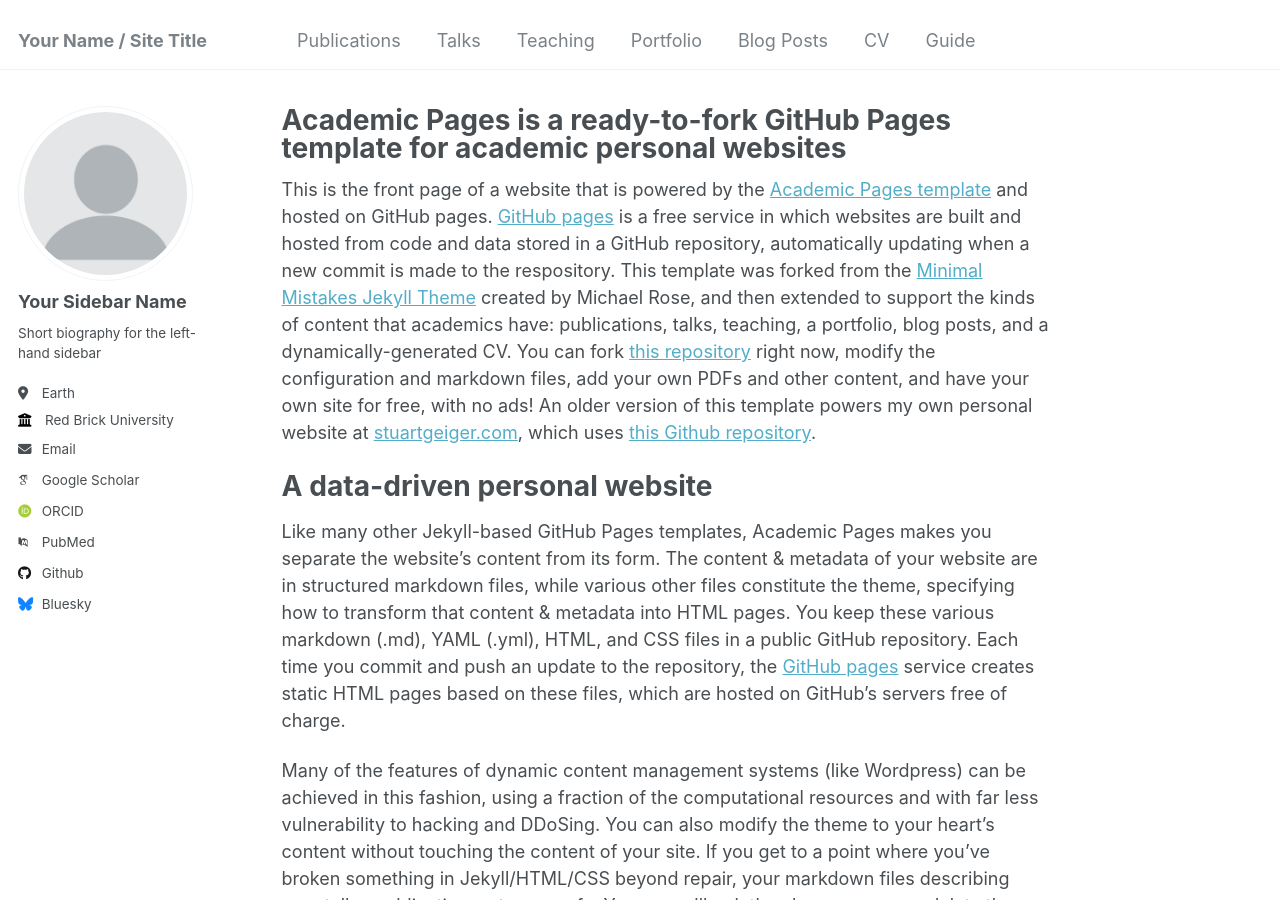
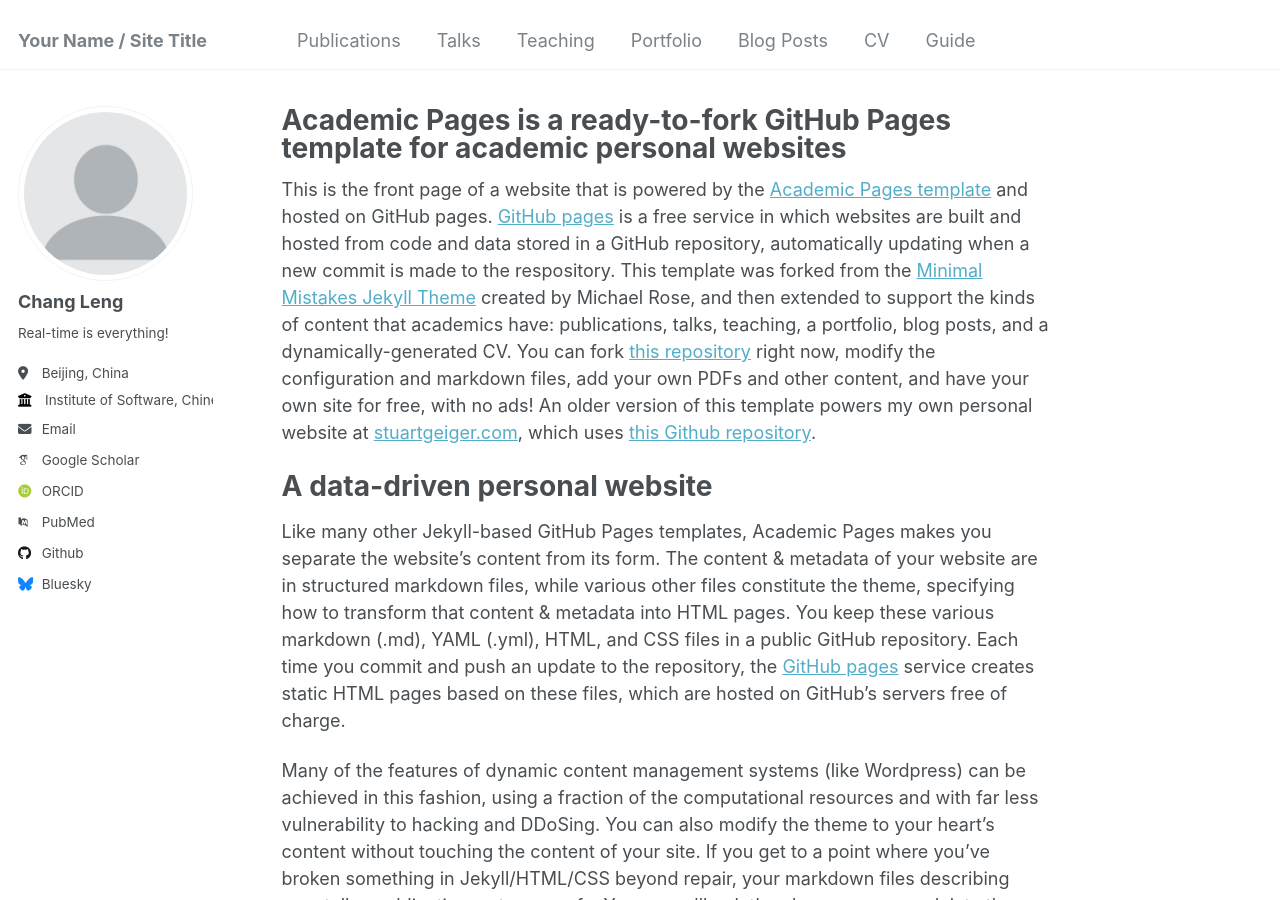
Before and after one commit to ZitongBo/ZitongBo.github.io, a Jekyll site: the page built from _pages/about.md, in a window 1280 px wide and 900 px high. Built offline with Jekyll 4.4.1, drawn with Linux system fonts in a browser that asks for light colours; some web fonts are replaced.

Commit message:
Update _config.yml

```diff
--- a/_config.yml
+++ b/_config.yml
@@ -22,11 +22,11 @@ repository               : "academicpages/academicpages.github.io"
 author:
   # Biographic information
   avatar           : "profile.png"
-  name             : "Your Sidebar Name"
+  name             : "Chang Leng"
   pronouns         : # example: "she/her"
-  bio              : "Short biography for the left-hand sidebar"
-  location         : "Earth"
-  employer         : "Red Brick University"
+  bio              : "Real-time is everything!"
+  location         : "Beijing, China"
+  employer         : "Institute of Software, Chinese Academy of Sciences"
   uri              : # URL
   email            : "none@example.org"
 
```
